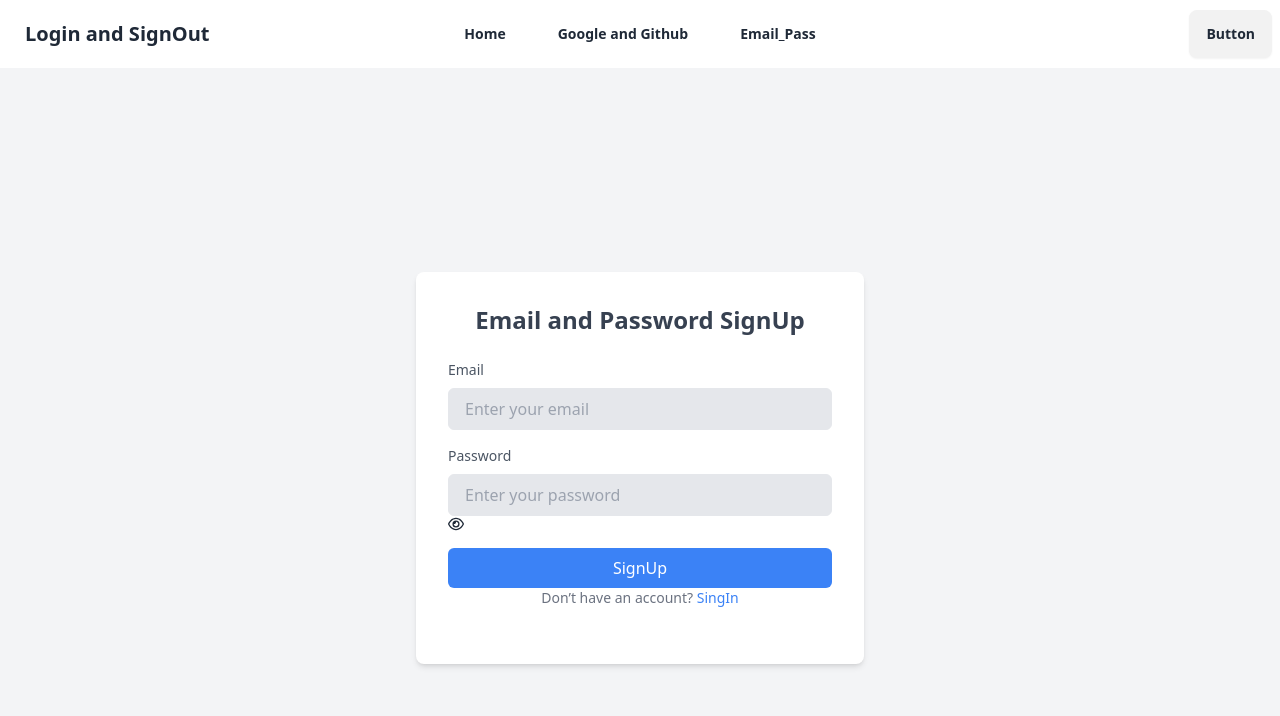
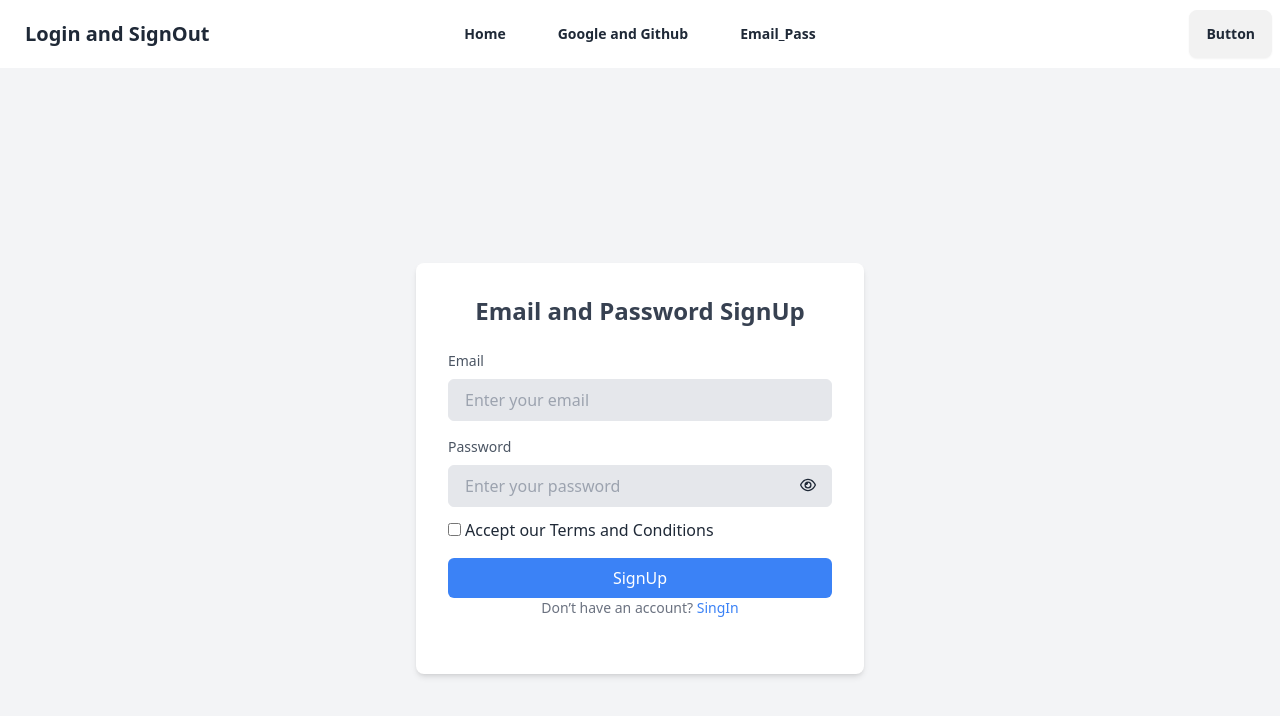
Before and after one commit to md-mostafiz181/practice-firebase, a React (Vite) app: page /signUp in a window 1280 px wide. Shown: the top 716 px of the page. Built offline with nearby package versions, Linux system fonts and the light colour scheme.

Commit message:
button disable validation explore

```diff
--- a/src/components/Email_Pass/Email_Pass.jsx
+++ b/src/components/Email_Pass/Email_Pass.jsx
@@ -1,15 +1,25 @@
 import { Link } from "react-router-dom";
 
+const Email_Pass = () => {
 
-const Email_Pass = () => {
-    return (
-        <div className="flex items-center justify-center h-screen bg-gray-100">
+  const handleLogin = ()=>{
+    console.log("login btn clicked")
+  }
+  return (
+    <div className="flex items-center justify-center h-screen bg-gray-100">
       <div className="w-full max-w-md p-8 space-y-6 bg-white rounded-lg shadow-md">
-        <h2 className="text-2xl font-bold text-center text-gray-700">Email and Password Login</h2>
+        <h2 className="text-2xl font-bold text-center text-gray-700">
+          Email and Password Login
+        </h2>
 
-        <form className="space-y-4">
+        <form onSubmit={handleLogin} className="space-y-4">
           <div>
-            <label htmlFor="email" className="block text-sm font-medium text-gray-600">Email</label>
+            <label
+              htmlFor="email"
+              className="block text-sm font-medium text-gray-600"
+            >
+              Email
+            </label>
             <input
               type="email"
               id="email"
@@ -19,7 +29,12 @@ const Email_Pass = () => {
           </div>
 
           <div>
-            <label htmlFor="password" className="block text-sm font-medium text-gray-600">Password</label>
+            <label
+              htmlFor="password"
+              className="block text-sm font-medium text-gray-600"
+            >
+              Password
+            </label>
             <input
               type="password"
               id="password"
@@ -28,18 +43,24 @@ const Email_Pass = () => {
             />
           </div>
 
-          <input  className=" w-full px-4 py-2 text-white bg-blue-500 rounded-md hover:bg-blue-600 focus:outline-none focus:bg-blue-600" type="submit" value="Login" />
-
-
+          <input
+            className=" w-full px-4 py-2 text-white bg-blue-500 rounded-md hover:bg-blue-600 focus:outline-none focus:bg-blue-600"
+            type="submit"
+            value="Login"
+          />
         </form>
 
         <Link to="/signUp">
-        <p className="text-sm text-center text-gray-500">
-          Don’t have an account? <a href="#" className="text-blue-500 hover:underline">Sign up</a>
-        </p></Link>
+          <p className="text-sm text-center text-gray-500">
+            Don’t have an account?{" "}
+            <a href="#" className="text-blue-500 hover:underline">
+              Sign up
+            </a>
+          </p>
+        </Link>
       </div>
     </div>
-    );
+  );
 };
 
 export default Email_Pass;
--- a/src/components/SignUp/SignUp.jsx
+++ b/src/components/SignUp/SignUp.jsx
@@ -10,7 +10,8 @@ const SignUp = () => {
 
   const [registerError, setRegisterError]=useState(" ");
   const [success, setSuccess]= useState(" ");
-  const [showPassword, setShowPassword]= useState(false)
+  const [showPassword, setShowPassword]= useState(false);
+  const [accepted,setAccepted]= useState(false)
 
     const auth = getAuth();
     const handleRegister = (e)=>{
@@ -18,7 +19,8 @@ const SignUp = () => {
 
         const email = e.target.email.value;
         const password = e.target.password.value;
-        console.log(email,password)
+        const accepted =e.target.terms.checked;
+        console.log(email,password, accepted)
 
 
 
@@ -31,6 +33,9 @@ const SignUp = () => {
           return;
         }else if(!/[A-Z]/.test(password)){
           setRegisterError("Use at least one uppercase")
+          return;
+        }else if(!accepted){
+          setRegisterError("Please accept our terms and conditions")
           return;
         }
 
@@ -68,7 +73,7 @@ const SignUp = () => {
             />
           </div>
 
-          <div>
+          <div className="relative">
             <label htmlFor="password" className="block text-sm font-medium text-gray-600">Password</label>
             <input
               type={showPassword ? "text":"password"}
@@ -79,14 +84,29 @@ const SignUp = () => {
               required
 
             />
-            <span onClick={()=>setShowPassword(!showPassword)}>
+            <span className="absolute mt-5 -ms-8" onClick={()=>setShowPassword(!showPassword)}>
               {
                 showPassword ? <FaRegEyeSlash></FaRegEyeSlash> : <FaRegEye></FaRegEye>
               }
             </span>
           </div>
+          <input type="checkbox"
+           name="terms"
+           id="terms"
+           checked={accepted}
+           onChange={()=>setAccepted(!accepted)}
+            />
 
-          <input className="w-full px-4 py-2 text-white bg-blue-500 rounded-md hover:bg-blue-600 focus:outline-none focus:bg-blue-600" type="submit" value="SignUp" />
+          <label className="ms-1" htmlFor="terms">Accept our Terms and Conditions</label>
+
+          <div>
+
+            <input className="w-full px-4 py-2 text-white bg-blue-500 rounded-md hover:bg-blue-600 focus:outline-none focus:bg-blue-600" type="submit"
+             value="SignUp"
+             disabled={!accepted}
+              />
+
+          </div>
 
 
         </form>
```
